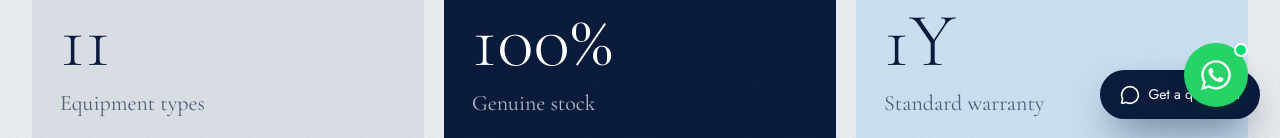
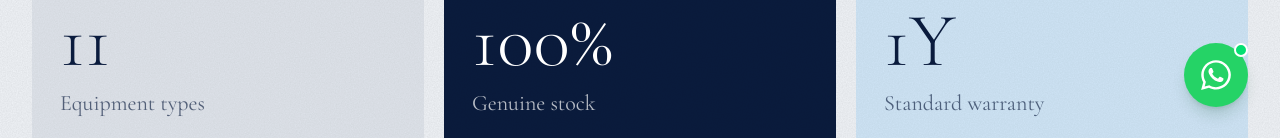
Before and after one commit to kesh2k2/billpos, a Next.js app: page /hardware in a window 1280 px wide. Shown: the part 661-799 px from the top of the page. Built offline with nearby package versions, Linux system fonts and the light colour scheme.

Commit message:
Remove Floating Whatsapp Icon From Hardware Page

```diff
--- a/components/contact/Contacts.tsx
+++ b/components/contact/Contacts.tsx
@@ -76,7 +76,7 @@ const sans = Jost({ subsets: ["latin"], weight: ["300", "400", "500"] });
 const PHONE_DISPLAY = "077 291 3369";
 const PHONE_TEL = "+94772913369";
 const WHATSAPP_NUMBER = "+94706833644";
-const EMAIL = "hello@qdeskai.com";
+const EMAIL = "support@qdeskai.com";
 const HOURS = "Mon – Fri: 10am to 5pm";
 const ADDRESS_LINES = ["No: 15/1/8,", "Nanuoya,", "Kiribathkumbura,", "Kandy"];
 const MAPS_URL = `https://www.google.com/maps/search/?api=1&query=${encodeURIComponent(
--- a/components/hardware/Hardware.tsx
+++ b/components/hardware/Hardware.tsx
@@ -226,12 +226,12 @@ function SplitWords({ text }: { text: string }) {
 /* Content                                                            */
 /* ------------------------------------------------------------------ */
 
-const PHONE_DISPLAY = "077 291 3369";
-const PHONE_TEL = "tel:0772913369";
-const EMAIL = "hello@qdeskai.com";
+const PHONE_DISPLAY = "0706833644";
+const PHONE_TEL = "tel:0706833644";
+const EMAIL = "support@qdeskai.com";
 
 /** WhatsApp number in international format, digits only (no +). */
-const WA_NUMBER = "94772913369";
+const WA_NUMBER = "947706833644";
 
 const waLink = (message: string) =>
   `https://wa.me/${WA_NUMBER}?text=${encodeURIComponent(message)}`;
@@ -2106,17 +2106,7 @@ export default function Hardware() {
         </div>
       </div>
 
-      {/* Floating WhatsApp shortcut */}
-      <a
-        href={WA_GENERAL}
-        target="_blank"
-        rel="noopener noreferrer"
-        aria-label="Request a quotation on WhatsApp"
-        className="fixed bottom-5 right-5 z-50 inline-flex items-center gap-2 rounded-full bg-[#0a1b3d] px-4 py-3.5 text-[14px] font-normal text-white shadow-[0_18px_40px_-12px_rgba(10,27,61,0.7)] transition hover:-translate-y-0.5 hover:bg-[#12306a] focus:outline-none focus-visible:ring-2 focus-visible:ring-[#0a1b3d] focus-visible:ring-offset-2 sm:px-5"
-      >
-        <MessageCircle className="h-5 w-5" />
-        <span className="hidden sm:inline">Get a quotation</span>
-      </a>
+
     </section>
   );
 }
--- a/components/ui/Footer.tsx
+++ b/components/ui/Footer.tsx
@@ -118,7 +118,7 @@ const socialLinks = [
   },
   {
     label: "Email",
-    href: "mailto:hello@qdeskai.com",
+    href: "mailto:support@qdeskai.com",
     icon: MailIcon,
   },
 ];
@@ -156,7 +156,7 @@ const footerColumns = [
 const contactItems = [
   {
     label: "hello@qdeskai.com",
-    href: "mailto:hello@qdeskai.com",
+    href: "mailto:support@qdeskai.com",
     icon: Mail,
   },
   {
```
